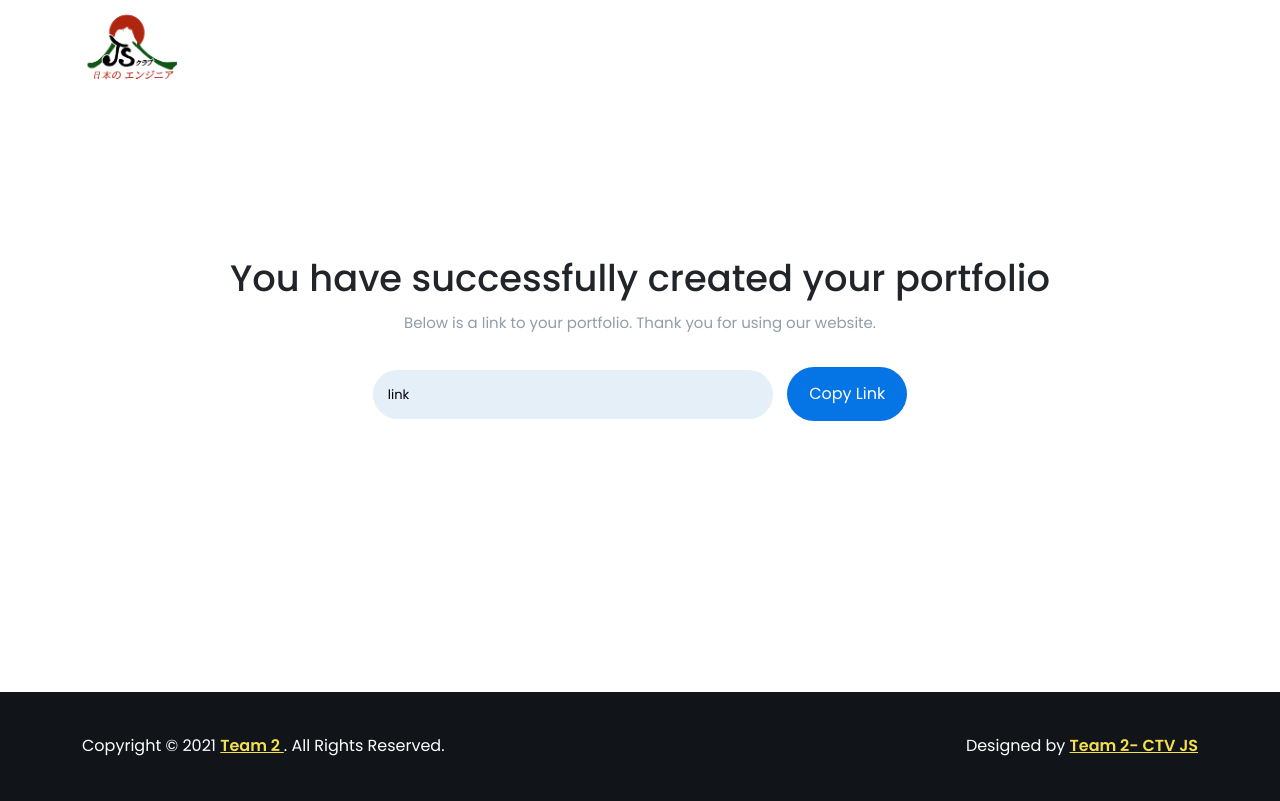
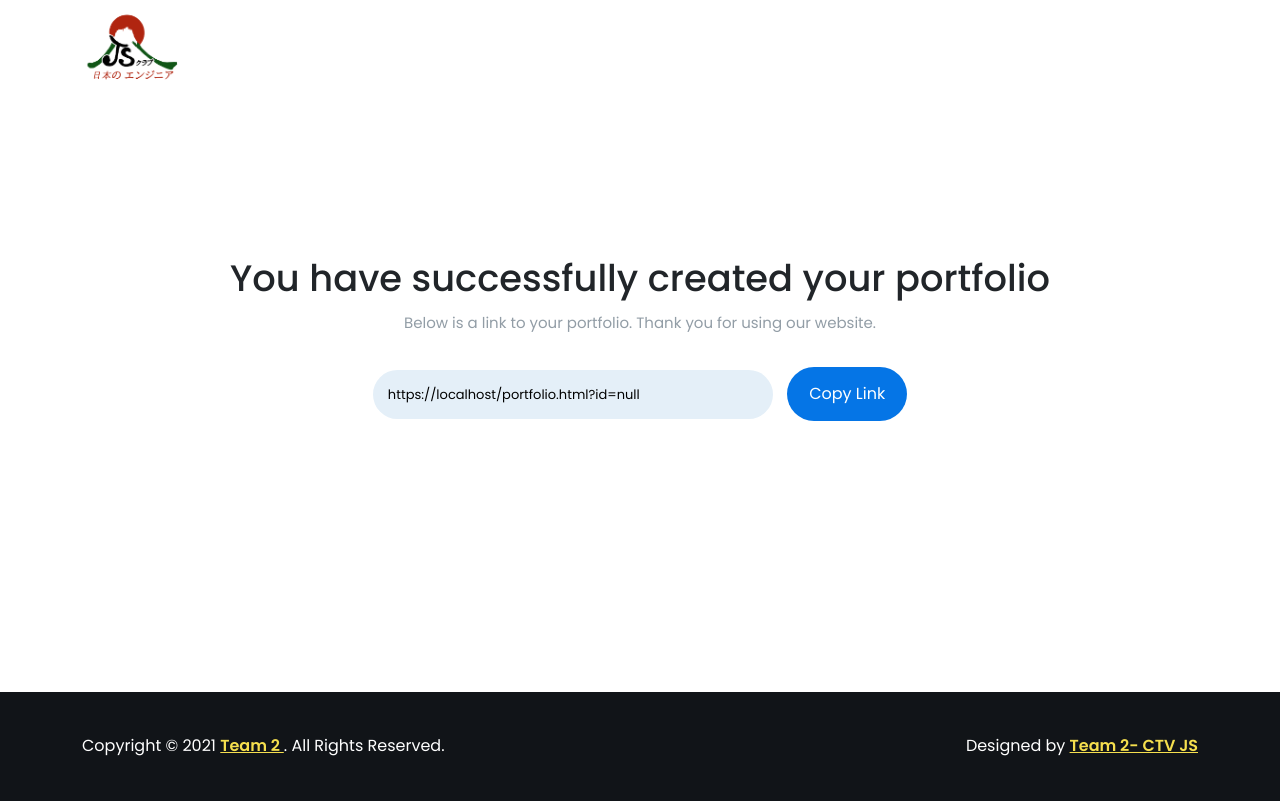
Before and after one commit to thaiminhpv/your-js-life, a Flask app: template src/templates/success.html in a window 1280 px wide. Run offline with Flask 2, Linux system fonts and the light colour scheme; the template is opened without the code that fills it, so the values that code supplies are empty; some libraries are stand-ins or nearby versions.

Commit message:
add script for success.html

```diff
--- a/src/templates/success.html
+++ b/src/templates/success.html
@@ -82,8 +82,8 @@
           </p>
         </section>
         <footer>
-          <input type="text" value="link">
-          <button>Copy Link</button>
+          <input id="link" type="text" value="link">
+          <button id="copyBtn" >Copy Link</button>
         </footer>
       </div>
     </section>
@@ -139,3 +139,19 @@
   <script src="/static/js/switcher.min.js"></script>
   <!-- Custom Script -->
   <script src="/static/js/theme.js"></script>
+
+  <script>
+      const urlString = window.location.href;
+      let url = new URL(urlString);
+      let id = url.searchParams.get("id");
+      console.log(id);
+      document.getElementById("link").value = `https://${window.location.hostname}/portfolio.html?id=${id}`;
+      // copy to clipboard
+      document.getElementById("copyBtn").addEventListener("click", function() {
+          document.getElementById("link").select();
+          // do something here
+      });
+  </script>
+
+</body>
+</html>
```
